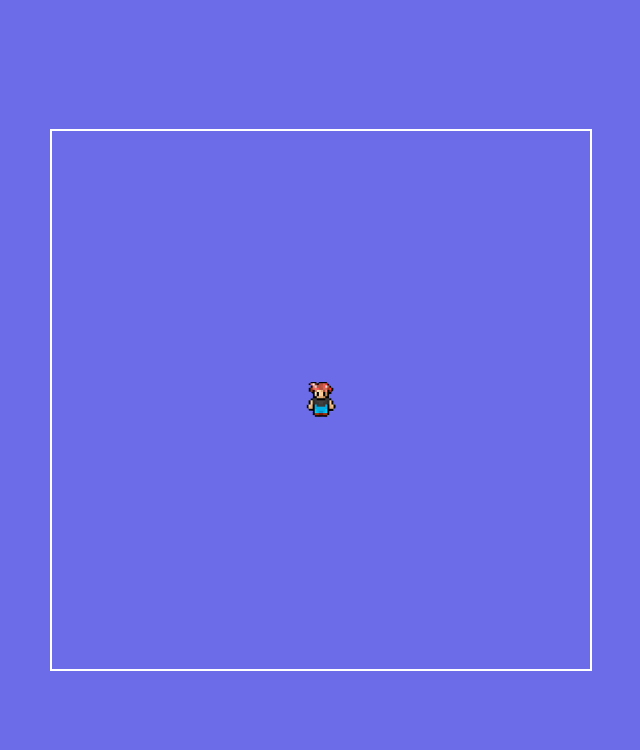
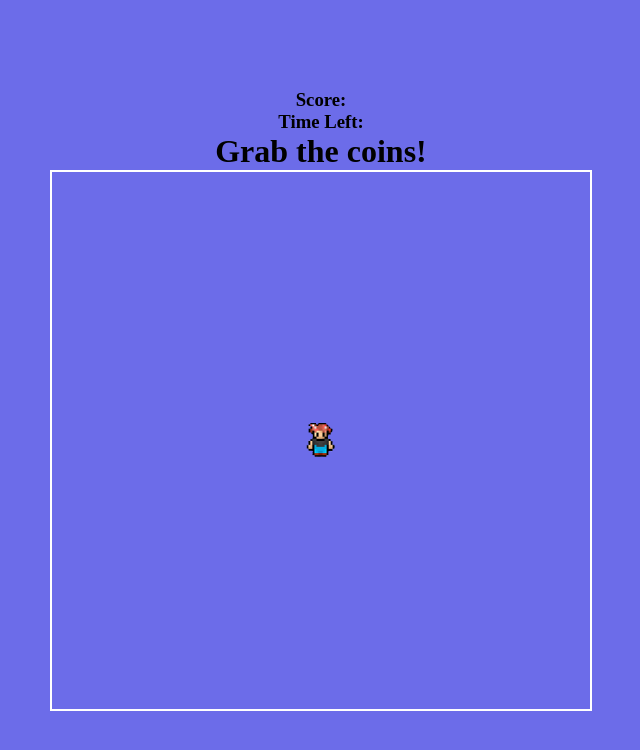
Before and after one commit to gyowyx96/Coin-collector, a plain HTML site: page index.html in a window 1280 px wide. Shown: the whole page, without its empty margins (319-959 px from the left). Drawn offline with Linux system fonts and the light colour scheme.

Commit message:
add score timer and title

```diff
--- a/index.html
+++ b/index.html
@@ -3,13 +3,26 @@
 <head>
     <meta charset="UTF-8">
     <meta name="viewport" content="width=device-width, initial-scale=1.0">
+    <link rel="preconnect" href="https://fonts.googleapis.com">
+    <link rel="preconnect" href="https://fonts.gstatic.com" crossorigin>
+    <link href="https://fonts.googleapis.com/css2?family=Press+Start+2P&display=swap" rel="stylesheet">
     <link rel="stylesheet" href="style.css">
+    <link rel="stylesheet" href="image/img_syle.css">
     <title>Hack & Slash</title>
 </head>
 <body>
     <div class="board">
         <div class="gameArea">
-            <div id="grid"></div>
+            <div class="infoAndGrid">
+                <div class="gameInfo">
+                    <h3>Score: <span id="score"></span></h3>
+                    <h3>Time Left: <span id="time"></span></h3>
+                </div>
+                <div class="titleAndGrid">
+                    <h1>Grab the coins!</h1>
+                    <div id="grid"></div>
+                </div>
+            </div>
         </div>
     </div>
     <script src="script.js"></script>
```
